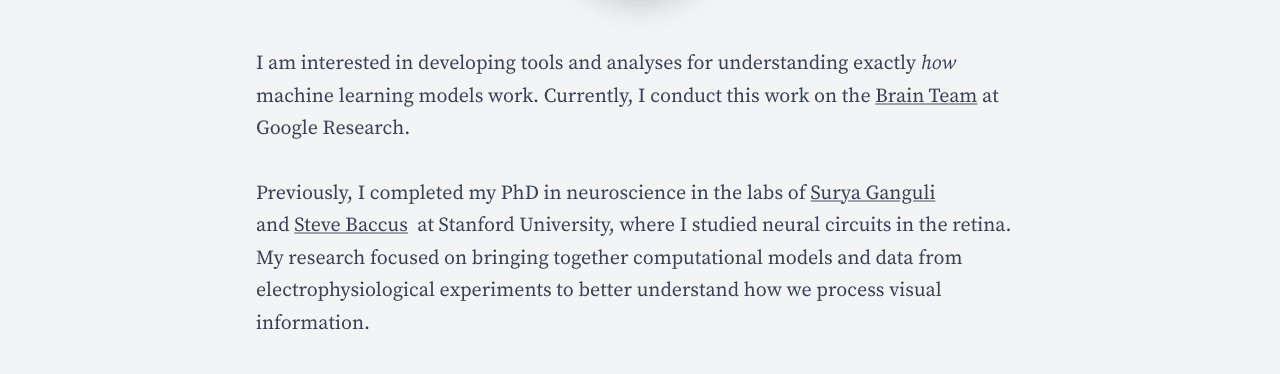
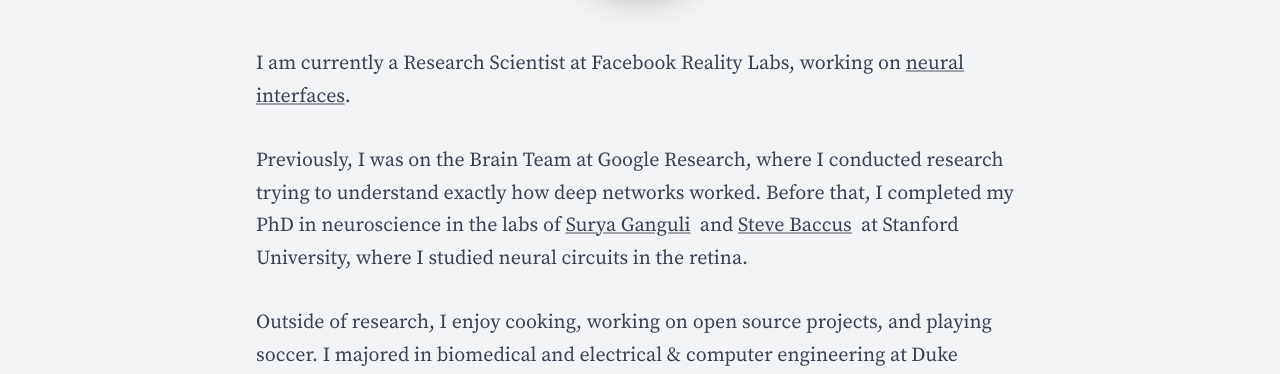
Before and after one commit to nirum/website, a Next.js app: page /about in a window 1280 px wide. Shown: the part 426-800 px from the top of the page. Built offline with nearby package versions, Linux system fonts and the light colour scheme.

Commit message:
Updates package.json

```diff
--- a/package.json
+++ b/package.json
@@ -10,7 +10,7 @@
     "export": "next export"
   },
   "dependencies": {
-    "@mdx-js/loader": "^1.6.22",
+    "@mdx-js/loader": "^0.15.4",
     "@next/mdx": "^10.1.3",
     "@tailwindcss/typography": "^0.4.0",
     "date-fns": "^2.21.1",
--- a/pages/about.js
+++ b/pages/about.js
@@ -16,23 +16,25 @@
       </div>
       <article>
         <p>
-          I am interested in developing tools and analyses for understanding
-          exactly <em>how</em> machine learning models work. Currently, I
-          conduct this work on the&nbsp;
-          <a href="https://research.google/people/105568/">Brain Team</a>
-          &nbsp;at Google Research.
+          I am currently a Research Scientist at Facebook Reality Labs, working
+          on{" "}
+          <a href="https://tech.fb.com/inside-facebook-reality-labs-wrist-based-interaction-for-the-next-computing-platform/">
+            neural interfaces
+          </a>
+          .
         </p>
         <p>
-          Previously, I completed my PhD in neuroscience in the labs of&nbsp;
+          Previously, I was on the Brain Team at Google Research, where I
+          conducted research trying to understand exactly how deep networks
+          worked. Before that, I completed my PhD in neuroscience in the labs
+          of&nbsp;
           <a href="https://ganguli-gang.stanford.edu/people.html">
             Surya Ganguli
           </a>
           &nbsp; and&nbsp;
           <a href="https://baccuslab.sites.stanford.edu">Steve Baccus</a>
           &nbsp; at Stanford University, where I studied neural circuits in the
-          retina. My research focused on bringing together computational models
-          and data from electrophysiological experiments to better understand
-          how we process visual information.
+          retina.
         </p>
         <p>
           Outside of research, I enjoy cooking, working on open source projects,
--- a/pages/blog/index.js
+++ b/pages/blog/index.js
@@ -1,6 +1,5 @@
 import React from "react";
 import fs from "fs";
-import path from "path";
 import matter from "gray-matter";
 import Link from "next/link";
 import formatDistance from "date-fns/formatDistance";
@@ -11,7 +10,7 @@
 
   filenames.forEach((filename) => {
     let file = fs.readFileSync("posts/" + filename, "utf-8");
-    const { data, content } = matter(file);
+    const { data } = matter(file);
     console.log(data.tags.includes("draft"));
     if (!data.tags.includes("draft")) {
       data["slug"] = filename.replace(".md", "");
```
Also changed, not shown: posts/hello-world.md (deleted, +0 -24 lines), posts/The nirum@ guide to figures.txt (deleted), 1 other file (tests, documents, lock files or other folders).
